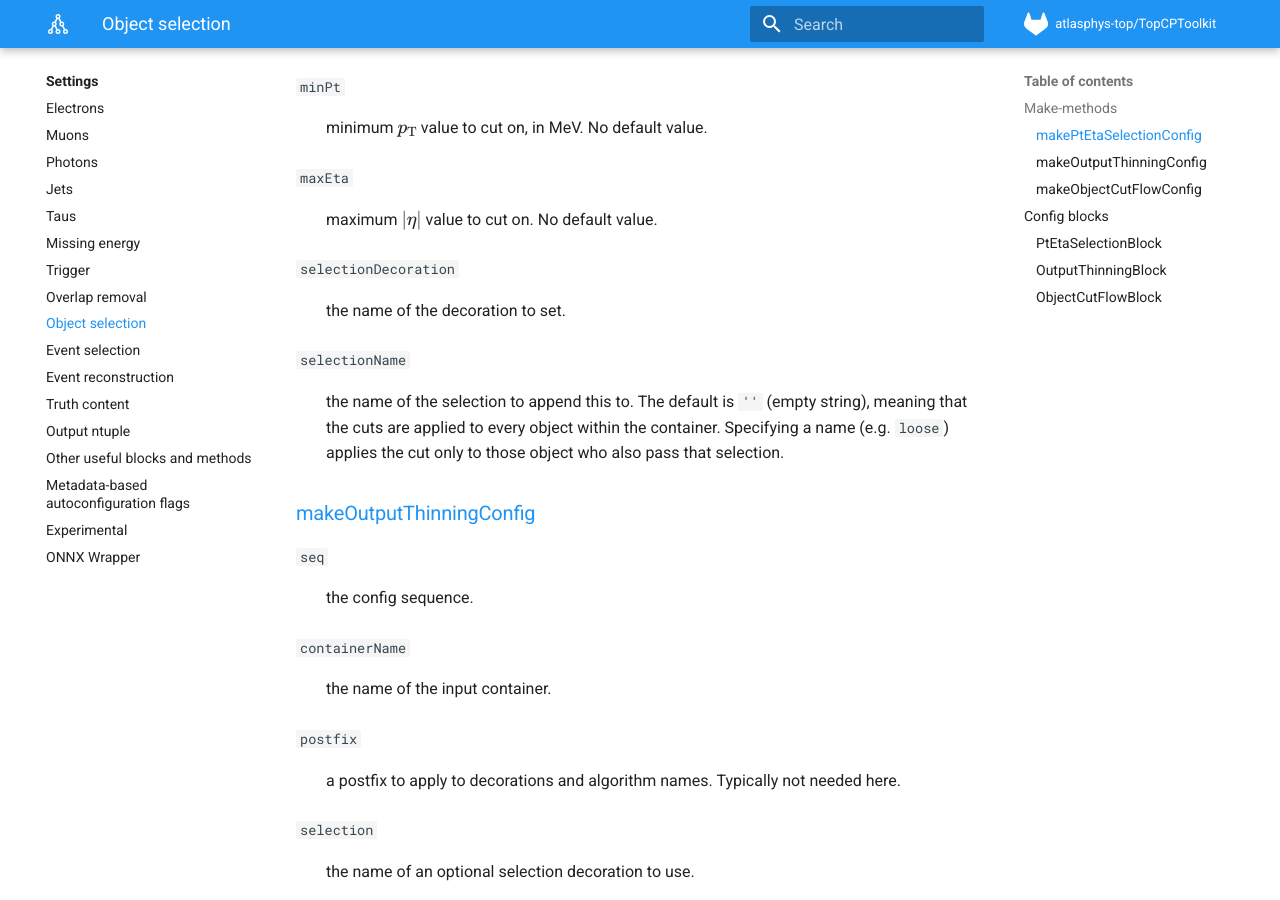
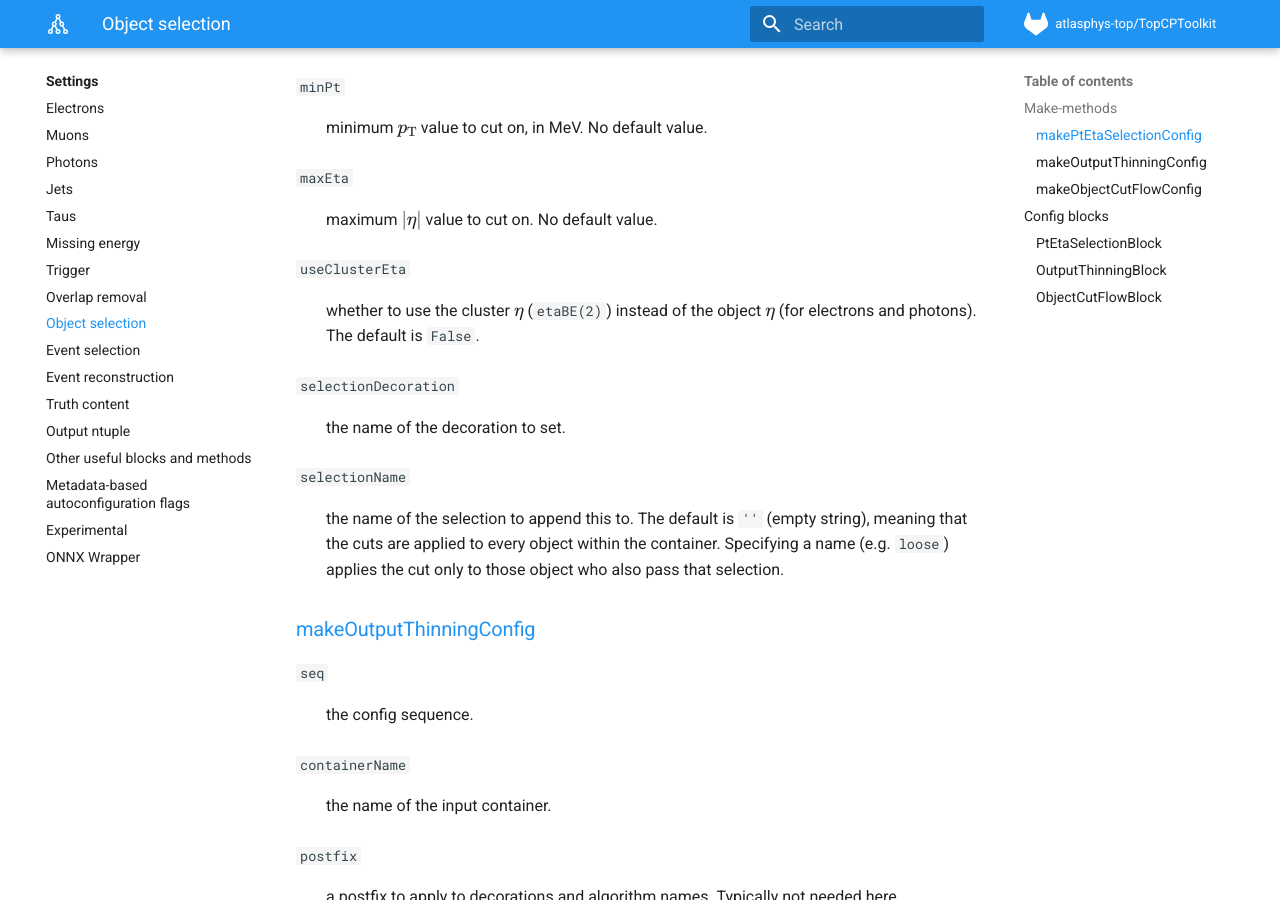
Before and after one commit to SuperNova76/TopCPToolKit, an MkDocs documentation site: the page built from docs/settings/objectselection.md, in a window 1280 px wide and 900 px high, scrolled down 550 px. Built offline with MkDocs 1.6.1 and Material for MkDocs 9.7.7, drawn with Linux system fonts in a browser that asks for light colours; formulas are drawn with MathJax 3; some of the changed text lies outside the part shown.

Commit message:
update docs

```diff
--- a/docs/settings/objectselection.md
+++ b/docs/settings/objectselection.md
@@ -16,6 +16,9 @@
 
 `maxEta`
 :   maximum $\vert\eta\vert$ value to cut on. No default value.
+
+`useClusterEta`
+:   whether to use the cluster $\eta$ (`etaBE(2)`) instead of the object $\eta$ (for electrons and photons). The default is `False`.
 
 `selectionDecoration`
 :   the name of the decoration to set.
@@ -76,6 +79,9 @@
 `maxEta`
 :   maximum $\vert\eta\vert$ value to cut on. No default value.
 
+`useClusterEta`
+:   whether to use the cluster $\eta$ (`etaBE(2)`) instead of the object $\eta$ (for electrons and photons). The default is `False`.
+
 `selectionDecoration`
 :   the name of the decoration to set.
 
```
